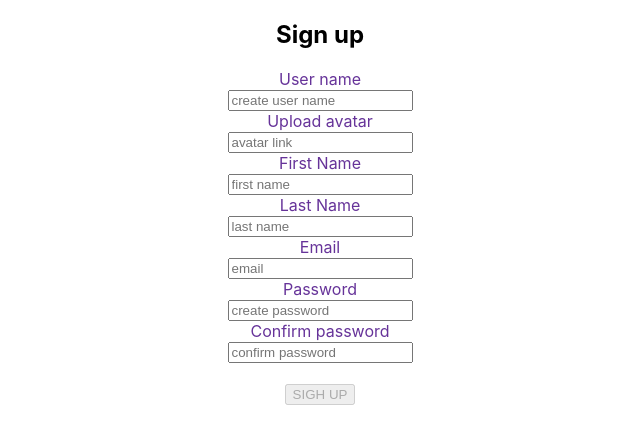
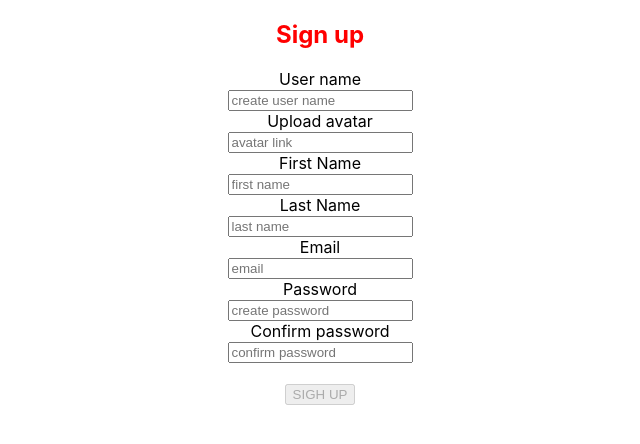
Before and after one commit to ImmanuelCurrah/group-crud, a React (Create React App) app in the folder blog-group-exe/: page /signup in a window 1280 px wide. Shown: the top 444 px of the page, without its empty margins (320-960 px from the left). Built offline with nearby package versions, Linux system fonts and the light colour scheme.

Commit message:
validator seted up. no css

```diff
--- a/blog-group-exe/src/components/signup/SignUp.jsx
+++ b/blog-group-exe/src/components/signup/SignUp.jsx
@@ -1,5 +1,5 @@
 import React, { useEffect, useState } from 'react';
-import "./SignUp.module.css";
+import classes from "./SignUp.module.css";
 
 export default function SignUp() {
   const [newUser, setNewUser] = useState({
@@ -53,7 +53,7 @@ export default function SignUp() {
   return (
     <div>
       <form onSubmit={handleSubmit}>
-        <h2>Sign up</h2>
+        <h2 className={classes.title}>Sign up</h2>
         <h3>{validationMessage}</h3>
         <label>User name</label><br/>
         <input type="text" placeholder='create user name'
--- a/blog-group-exe/src/components/signup/SignUp.module.css
+++ b/blog-group-exe/src/components/signup/SignUp.module.css
@@ -1,3 +1,3 @@
-label {
-  color: rebeccapurple;
+.title {
+  color: red;
 }
```
